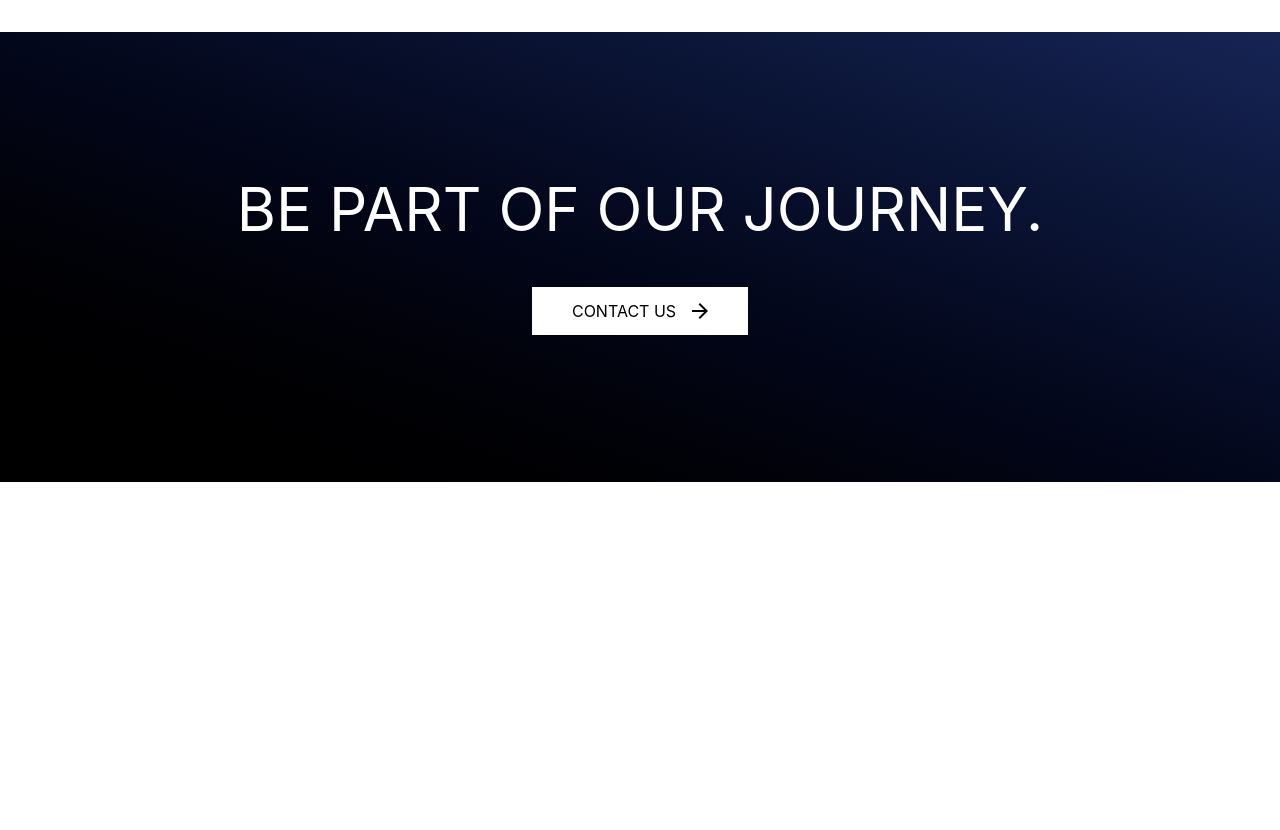
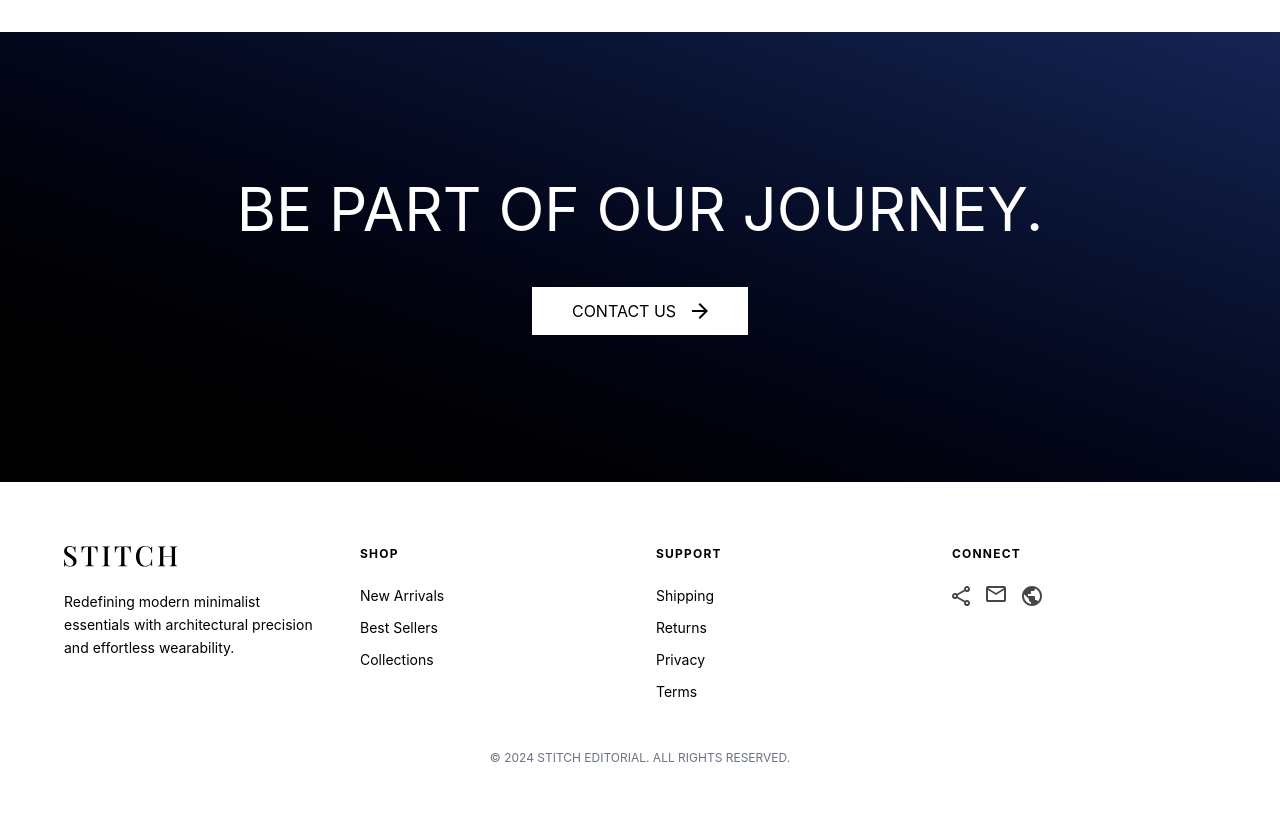
Before and after one commit to yazan-arafeh/My-first-project-STITCH, a website: page About Us.html in a window 1280 px wide. Shown: the part 3501-4331 px from the top of the page. Before the commit the page ends 3983 px from the top, so only its background shows below. Drawn offline with Linux system fonts and the light colour scheme.

Commit message:
about us-footer

```diff
--- a/About Us.html
+++ b/About Us.html
@@ -225,15 +225,63 @@
     BE PART OF OUR JOURNEY.
   </p>
 
-  <button class="bg-white text-black px-10 py-3 flex items-center hover:bg-gray-200 transition cursor-pointer">
+  <button >
+    <a href="#" class="bg-white text-black px-10 py-3 flex items-center hover:bg-gray-200 transition cursor-pointer">
     CONTACT US
     <span class="ml-4">
       <img src="./assets/imge/icon/arrow.svg" class="w-4 h-4"/>
     </span>
+    </a>
   </button>
 </div>
 
+<footer class="bg-white text-black py-16">
+  <div class="grid grid-cols-1 md:grid-cols-4 gap-8 max-w-6xl mx-auto">
 
+    <div>
+      <img src="./assets/imge/logo.svg" alt="STITCH Logo" class="mb-6">
+      <p class="text-sm leading-relaxed">
+        Redefining modern minimalist essentials with architectural precision and effortless wearability.
+      </p>
+    </div>
+
+
+    <div>
+      <h2 class="text-xs font-bold mb-6 tracking-widest">SHOP</h2>
+      <ul class="space-y-3 text-sm">
+        <li><a href="#" class="hover:underline">New Arrivals</a></li>
+        <li><a href="#" class="hover:underline">Best Sellers</a></li>
+        <li><a href="#" class="hover:underline">Collections</a></li>
+      </ul>
+    </div>
+
+
+    <div>
+      <h2 class="text-xs font-bold mb-6 tracking-widest">SUPPORT</h2>
+      <ul class="space-y-3 text-sm">
+        <li><a href="#" class="hover:underline">Shipping</a></li>
+        <li><a href="#" class="hover:underline">Returns</a></li>
+        <li><a href="#" class="hover:underline">Privacy</a></li>
+        <li><a href="#" class="hover:underline">Terms</a></li>
+      </ul>
+    </div>
+
+
+    <div>
+      <h2 class="text-xs font-bold mb-6 tracking-widest">CONNECT</h2>
+      <div class="flex space-x-4">
+        <a href="#"><img src="./assets/imge/icon/sharing.svg" alt="Share"></a>
+        <a href="#"><img src="./assets/imge/icon/email.svg" alt="Email"></a>
+        <a href="#"><img src="./assets/imge/icon/Location.svg" alt="Location"></a>
+      </div>
+    </div>
+  </div>
+
+
+  <p class="text-center text-xs text-gray-500 mt-12">
+    © 2024 STITCH EDITORIAL. ALL RIGHTS RESERVED.
+  </p>
+</footer>
 
 </body>
 </html>
```
